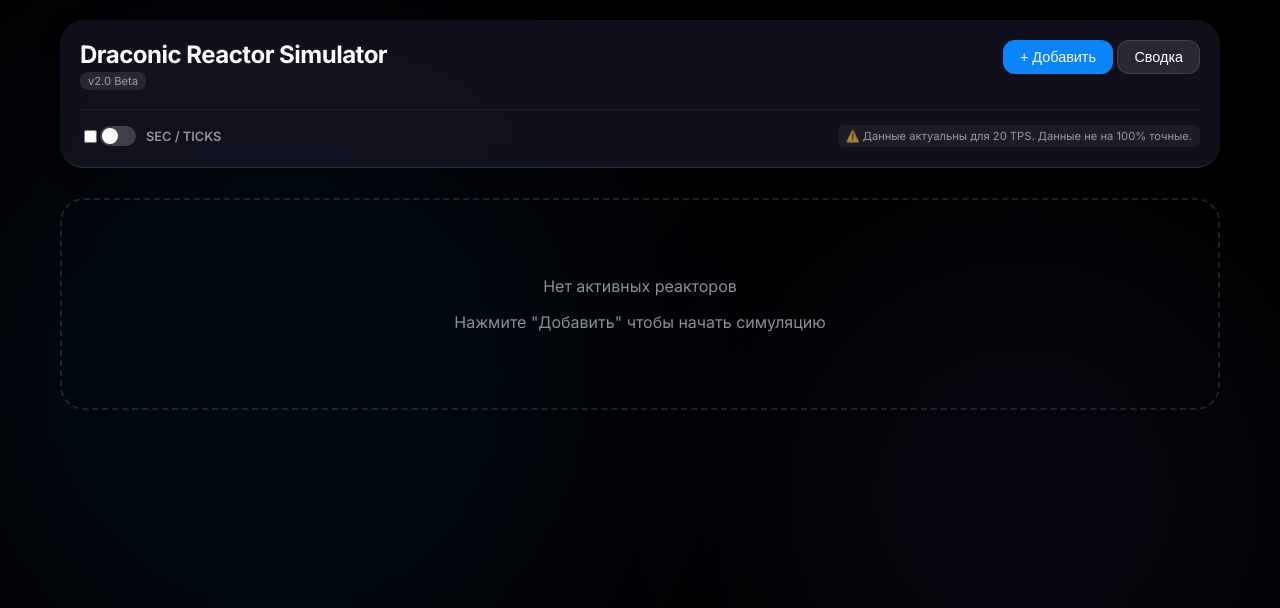
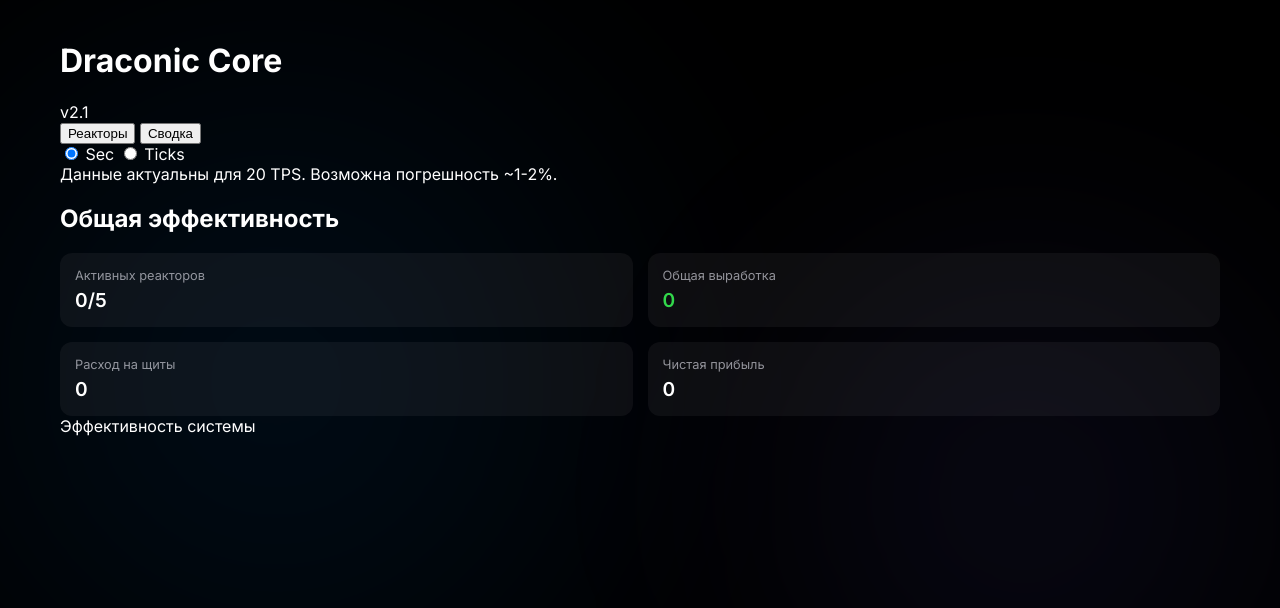
Before and after one commit to bogdanshtatskiy-cpu/reactors, a plain HTML site: page index.html in a window 1280 px wide. Drawn offline with Linux system fonts and the light colour scheme.

Commit message:
Update index.html

```diff
--- a/index.html
+++ b/index.html
@@ -3,72 +3,76 @@
 <head>
     <meta charset="UTF-8">
     <meta name="viewport" content="width=device-width, initial-scale=1.0, maximum-scale=1.0, user-scalable=no">
-    <title>Draconic Simulator 2026</title>
+    <title>Draconic Sim iOS</title>
     <link rel="stylesheet" href="style.css">
-    <link href="https://fonts.googleapis.com/css2?family=Inter:wght@300;400;500;600;700&display=swap" rel="stylesheet">
+    <link href="https://fonts.googleapis.com/css2?family=Inter:wght@400;500;600;700&display=swap" rel="stylesheet">
 </head>
 <body>
     <div class="background-orb orb-1"></div>
     <div class="background-orb orb-2"></div>
 
     <div class="app-container">
-        <header class="glass-header">
-            <div class="header-content">
-                <div class="title-group">
-                    <h1>Draconic Reactor Simulator</h1>
-                    <span class="version-badge">v2.0 Beta</span>
+        <header>
+            <div class="title-area">
+                <h1>Draconic Core</h1>
+                <span class="version">v2.1</span>
             </div>
-                <div class="global-controls">
-                    <button id="addReactorBtn" class="glass-btn primary-btn">+ Добавить</button>
-                    <button id="globalStatsBtn" class="glass-btn">Сводка</button>
+
+            <div class="ios-tabs">
+                <button class="tab-btn active" onclick="switchTab('reactors')">Реакторы</button>
+                <button class="tab-btn" onclick="switchTab('summary')">Сводка</button>
+            </div>
+        </header>
+
+        <div class="global-controls-bar">
+            <div class="ios-segment-control">
+                <input type="radio" name="unit" id="unit-sec" checked onchange="toggleUnit(false)">
+                <label for="unit-sec">Sec</label>
+
+                <input type="radio" name="unit" id="unit-tick" onchange="toggleUnit(true)">
+                <label for="unit-tick">Ticks</label>
+
+                <div class="segment-slider"></div>
+            </div>
+            <div class="disclaimer-text">
+                Данные актуальны для 20 TPS. Возможна погрешность ~1-2%.
             </div>
         </div>
 
-            <div class="unit-toggle-container">
-                <label class="toggle-switch">
-                    <input type="checkbox" id="unitToggle">
-                    <span class="slider"></span>
-                    <span class="label-text">SEC / TICKS</span>
-                </label>
-                <div class="disclaimer">
-                    ⚠️ Данные актуальны для 20 TPS. Данные не на 100% точные.
+        <main id="view-reactors" class="view-section active">
+            <div id="slots-container" class="slots-grid">
                 </div>
-            </div>
-        </header>
+        </main>
 
-        <div id="reactorsGrid" class="reactors-grid">
-            <div id="emptyState" class="empty-state">
-                <p>Нет активных реакторов</p>
-                <p class="sub-text">Нажмите "Добавить" чтобы начать симуляцию</p>
-             </div>
-        </div>
-    </div>
-
-    <div id="globalModal" class="modal-overlay hidden">
-        <div class="glass-panel modal-content">
-            <div class="modal-header">
-                <h2>Общая сводка</h2>
-                <button id="closeModal" class="close-btn">&times;</button>
-            </div>
+        <main id="view-summary" class="view-section hidden">
+            <div class="glass-panel summary-card">
+                <h2>Общая эффективность</h2>
                 <div class="stats-grid">
                     <div class="stat-box">
-                    <span class="label">Всего реакторов</span>
-                    <span class="value" id="g-count">0</span>
+                        <span class="label">Активных реакторов</span>
+                        <span class="value" id="sum-count">0/5</span>
                     </div>
                     <div class="stat-box">
                         <span class="label">Общая выработка</span>
-                    <span class="value energy" id="g-gen">0 RF/t</span>
+                        <span class="value energy" id="sum-gen">0</span>
                     </div>
                     <div class="stat-box">
                         <span class="label">Расход на щиты</span>
-                    <span class="value shield" id="g-shield">0 RF/t</span>
+                        <span class="value shield" id="sum-shield">0</span>
                     </div>
-                <div class="stat-box">
+                    <div class="stat-box highlight">
                         <span class="label">Чистая прибыль</span>
-                    <span class="value net" id="g-net">0 RF/t</span>
+                        <span class="value net" id="sum-net">0</span>
                     </div>
                 </div>
+                <div class="chart-placeholder">
+                    <div class="net-profit-bar">
+                        <div class="bar-fill" id="sum-bar" style="width: 0%"></div>
                     </div>
+                    <span class="bar-label">Эффективность системы</span>
+                </div>
+            </div>
+        </main>
     </div>
 
     <script src="script.js"></script>
```
Lines whose indentation alone changed are shown as unchanged.
